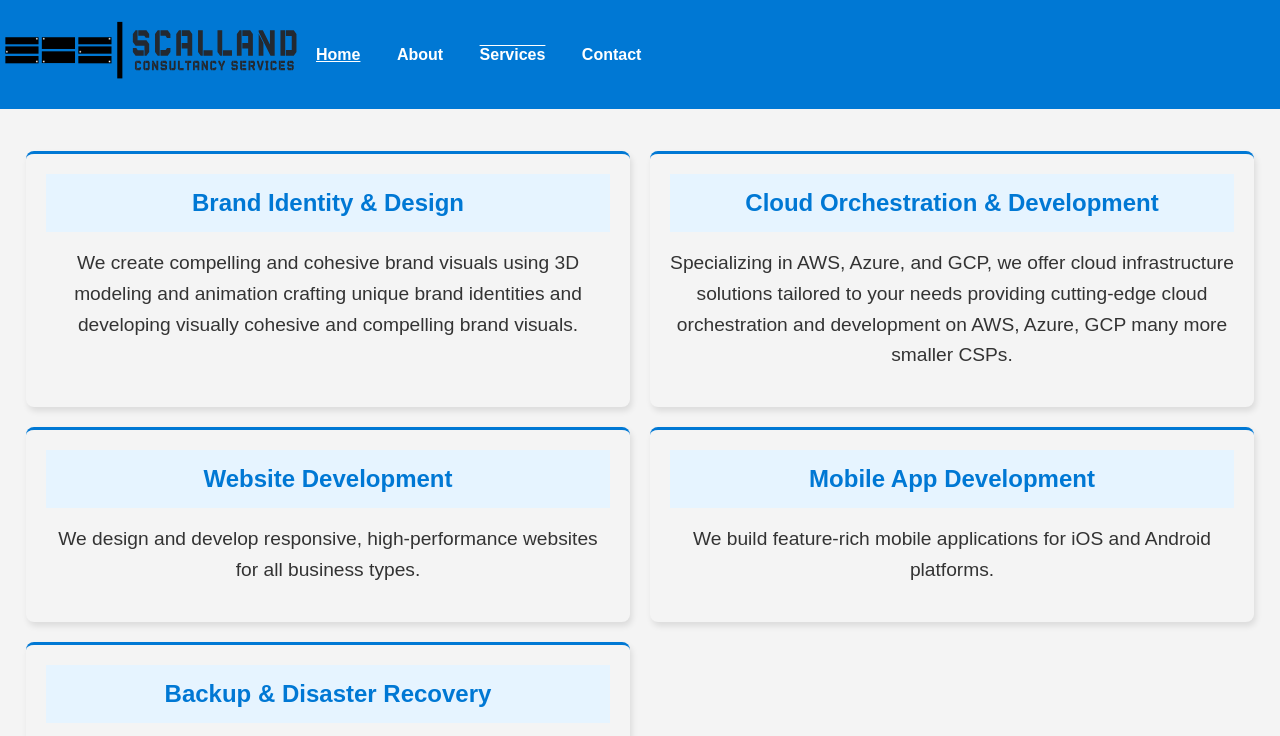
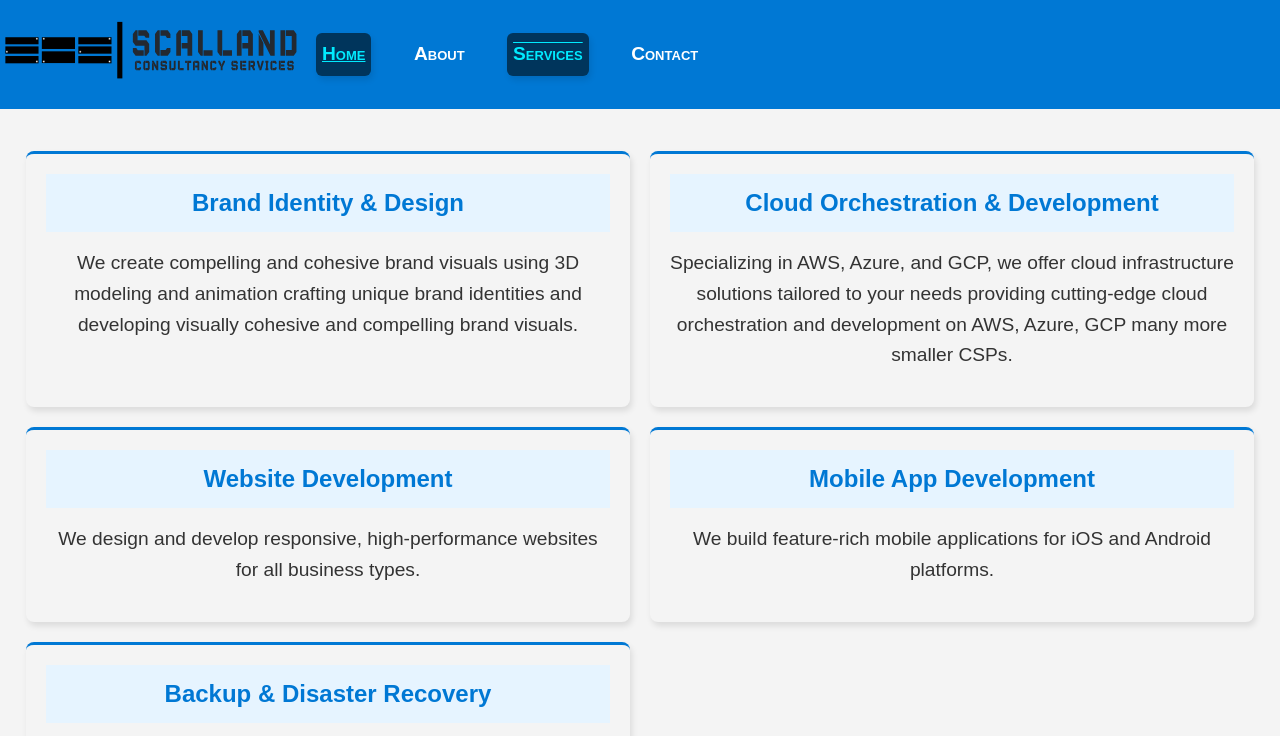
Before and after one commit to scalland/web, a plain HTML site: page services/index.html in a window 1280 px wide. In both pictures the pointer is over the link "Home". Shown: the top 736 px of the page. Drawn offline with Linux system fonts and the light colour scheme.

Commit message:
0.0.7 - Styling changes for navbar - Styling changes for cards on services page

```diff
--- a/css/style.css
+++ b/css/style.css
@@ -76,20 +76,36 @@ header .nav-links a {
     color: #fff;
     text-decoration: none;
     font-weight: bold;
+    font-size: 1.2rem;
+    font-variant: small-caps;
+    padding: 6px;
 }
 
 header .nav-links a.currentpage {
     color: #fff;
     text-decoration: overline;
     font-weight: bold;
+    font-variant: small-caps;
+    border-radius: 6px;
+    box-shadow: 2px 4px 6px rgba(0, 0, 0, 0.1);
+    background-color: #00355c;
+    padding: 6px;
+    color: #00ebff;
 }
 
 header .nav-links a:hover {
-    color: #fff;
     text-decoration: underline;
     font-weight: bold;
+    font-variant: small-caps;
+    border-radius: 6px;
+    /*border-top-color: #fff;
+    border-top-width: 3px;
+    border-top-style: solid;*/
+    box-shadow: 2px 4px 6px rgba(0, 0, 0, 0.1);
+    background-color: #00355c;
+    padding: 6px;
+    color: #00ebff;
 }
-
 
 #hero {
     background: #f4f4f4;
@@ -130,6 +146,17 @@ header .nav-links a:hover {
     border-top-width: 3px;
     border-top-style: solid;
     box-shadow: 2px 4px 6px rgba(0, 0, 0, 0.1);
+    padding: 20px;
+    overflow: hidden;
+}
+
+.card:hover {
+    background-color: #f4f4f4;
+    border-radius: 8px;
+    border-top-color: #0078D4;
+    border-top-width: 3px;
+    border-top-style: solid;
+    box-shadow: 8px 16px 24px rgba(0, 0, 0, 0.1);
     padding: 20px;
     overflow: hidden;
 }
```
Also changed, not shown: 1 other file.
